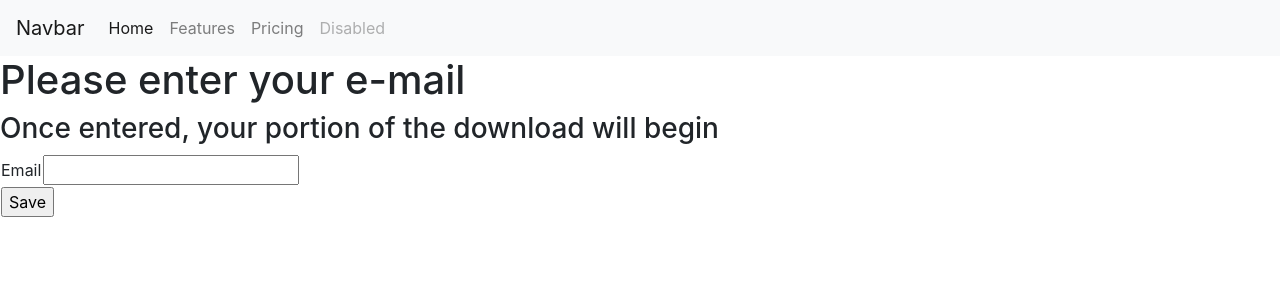
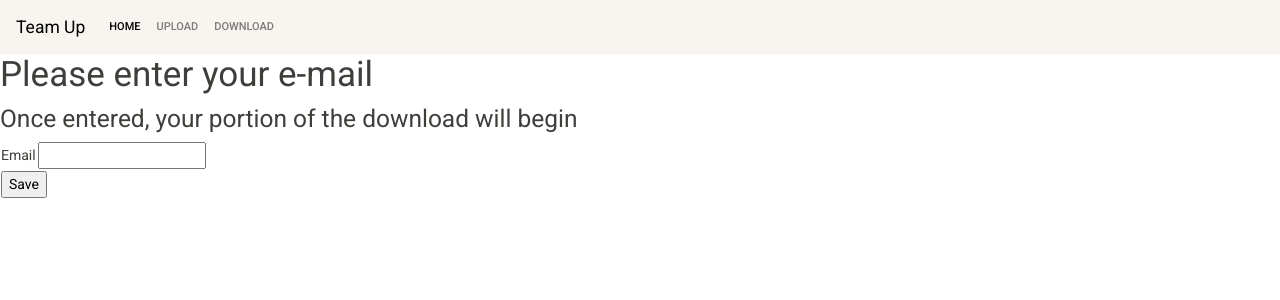
Before and after one commit to juliamoses/teamup-server, a Node server app: page / in a window 1280 px wide. Shown: the top 300 px of the page. Run offline with Node 20, Linux system fonts and the light colour scheme; some libraries are stand-ins or nearby versions.

Commit message:
bootswatch theme added .

```diff
--- a/views/files_form.ejs
+++ b/views/files_form.ejs
@@ -3,7 +3,7 @@
 <body>
 
 <nav class="navbar navbar-expand-lg navbar-light bg-light">
-  <a class="navbar-brand" href="#">Navbar</a>
+  <a class="navbar-brand" href="#">Team Up</a>
   <button class="navbar-toggler" type="button" data-toggle="collapse" data-target="#navbarNav" aria-controls="navbarNav" aria-expanded="false" aria-label="Toggle navigation">
     <span class="navbar-toggler-icon"></span>
   </button>
@@ -13,13 +13,10 @@
         <a class="nav-link" href="#">Home <span class="sr-only">(current)</span></a>
       </li>
       <li class="nav-item">
-        <a class="nav-link" href="#">Features</a>
+        <a class="nav-link" href="#">Upload</a>
       </li>
       <li class="nav-item">
-        <a class="nav-link" href="#">Pricing</a>
-      </li>
-      <li class="nav-item">
-        <a class="nav-link disabled" href="#" tabindex="-1" aria-disabled="true">Disabled</a>
+        <a class="nav-link" href="#">Download</a>
       </li>
     </ul>
   </div>
--- a/views/partials/_header.ejs
+++ b/views/partials/_header.ejs
@@ -4,9 +4,16 @@
 	<meta charset="utf-8">
 	<meta name="viewport" content="width=device-width, initial-scale=1, shrink-to-fit=no">
 
-	<!-- <link href="https://fonts.googleapis.com/css?family=DM+Serif+Display&display=swap" rel="stylesheet"> -->
+	<!-- font -->
+	<link href="https://fonts.googleapis.com/css?family=DM+Serif+Display&display=swap" rel="stylesheet">
+
+	<!-- import css -->
 	<link rel="stylesheet" type="text/css" href="/styles/files_form.css">
 
+	<!--bootstrap -->
     <link rel="stylesheet" href="https://stackpath.bootstrapcdn.com/bootstrap/4.3.1/css/bootstrap.min.css" integrity="sha384-ggOyR0iXCbMQv3Xipma34MD+dH/1fQ784/j6cY/iJTQUOhcWr7x9JvoRxT2MZw1T" crossorigin="anonymous">
+
+    <!-- bootswatch -->
+    <link rel="stylesheet" type="text/css" href="https://bootswatch.com/4/sandstone/bootstrap.min.css">
 </head>
 </html>
```
